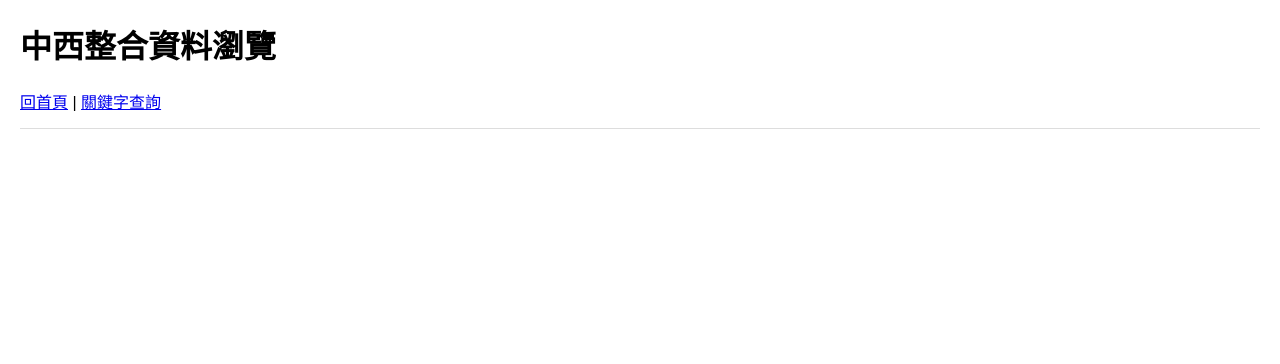
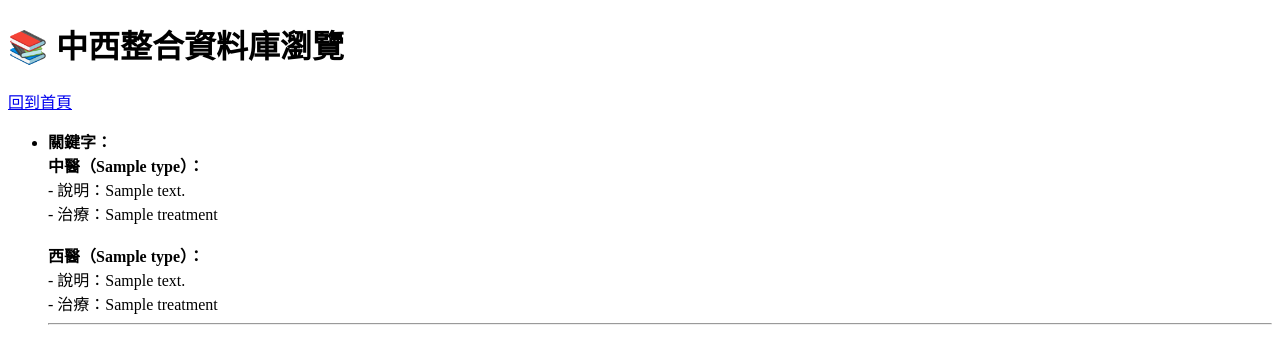
Before and after one commit to Cola-Shen/tcm_database, a Flask app: template templates/browse.html in a window 1280 px wide. Shown: the top 364 px of the page. Run offline with Flask 3, Linux system fonts and the light colour scheme; the template is opened without the code that fills it: most values are stand-ins (such as "Sample title", 1, 10 or a date in 2020).

Commit message:
Update browse.html

```diff
--- a/templates/browse.html
+++ b/templates/browse.html
@@ -1,38 +1,31 @@
+<!-- templates/browse.html -->
 <!DOCTYPE html>
 <html lang="zh-Hant">
 <head>
-  <meta charset="UTF-8" />
-  <title>中西整合資料瀏覽</title>
-  <style>
-    body { font-family: "微軟正黑體", sans-serif; margin: 20px; }
-    .item { margin-bottom: 20px; }
-    .keyword { font-size: 1.2em; font-weight: bold; color: #2c3e50; cursor: pointer; }
-    .details { margin-left: 20px; }
-    hr { border: none; border-top: 1px solid #ddd; margin: 15px 0; }
-  </style>
-  <script>
-    function toggle(id) {
-      const el = document.getElementById(id);
-      el.style.display = el.style.display === 'block' ? 'none' : 'block';
-    }
-  </script>
+    <meta charset="UTF-8">
+    <title>瀏覽中西整合資料庫</title>
 </head>
 <body>
-  <h1>中西整合資料瀏覽</h1>
-  <a href="/">回首頁</a> | <a href="/search.html">關鍵字查詢</a>
-  {% for item in data %}
-    <div class="item">
-      <div class="keyword" onclick="toggle('d{{ loop.index0 }}')">
-        {{ item.keyword }}
-      </div>
-      <div class="details" id="d{{ loop.index0 }}" style="display:none;">
-        <div><strong>中醫（{{ item.TCM.type }}）：</strong><br>{{ item.TCM.description }}</div>
-        <div><strong>治療：</strong>{{ item.TCM.treatment }}</div>
-        <div><strong>西醫（{{ item.Med.type }}）：</strong><br>{{ item.Med.description }}</div>
-        <div><strong>治療：</strong>{{ item.Med.treatment }}</div>
-      </div>
-      <hr>
-    </div>
-  {% endfor %}
+    <h1>📚 中西整合資料庫瀏覽</h1>
+    <p><a href="/">回到首頁</a></p>
+
+    {% if data %}
+        <ul>
+        {% for item in data %}
+            <li>
+                <strong>關鍵字：</strong>{{ item.keyword }}<br>
+                <strong>中醫（{{ item.TCM.type }}）：</strong><br>
+                - 說明：{{ item.TCM.description }}<br>
+                - 治療：{{ item.TCM.treatment }}<br><br>
+                <strong>西醫（{{ item.Med.type }}）：</strong><br>
+                - 說明：{{ item.Med.description }}<br>
+                - 治療：{{ item.Med.treatment }}<br>
+                <hr>
+            </li>
+        {% endfor %}
+        </ul>
+    {% else %}
+        <p>目前尚無資料可瀏覽。</p>
+    {% endif %}
 </body>
 </html>
```
